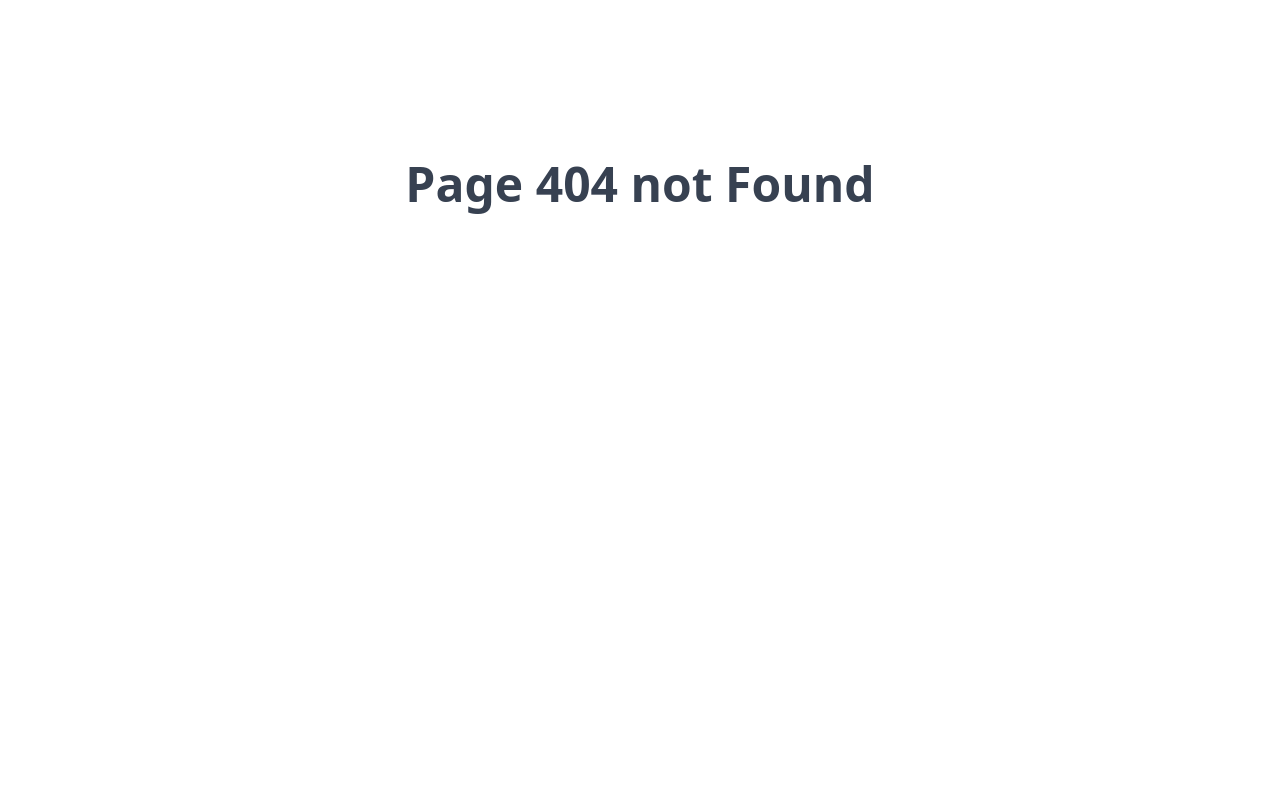
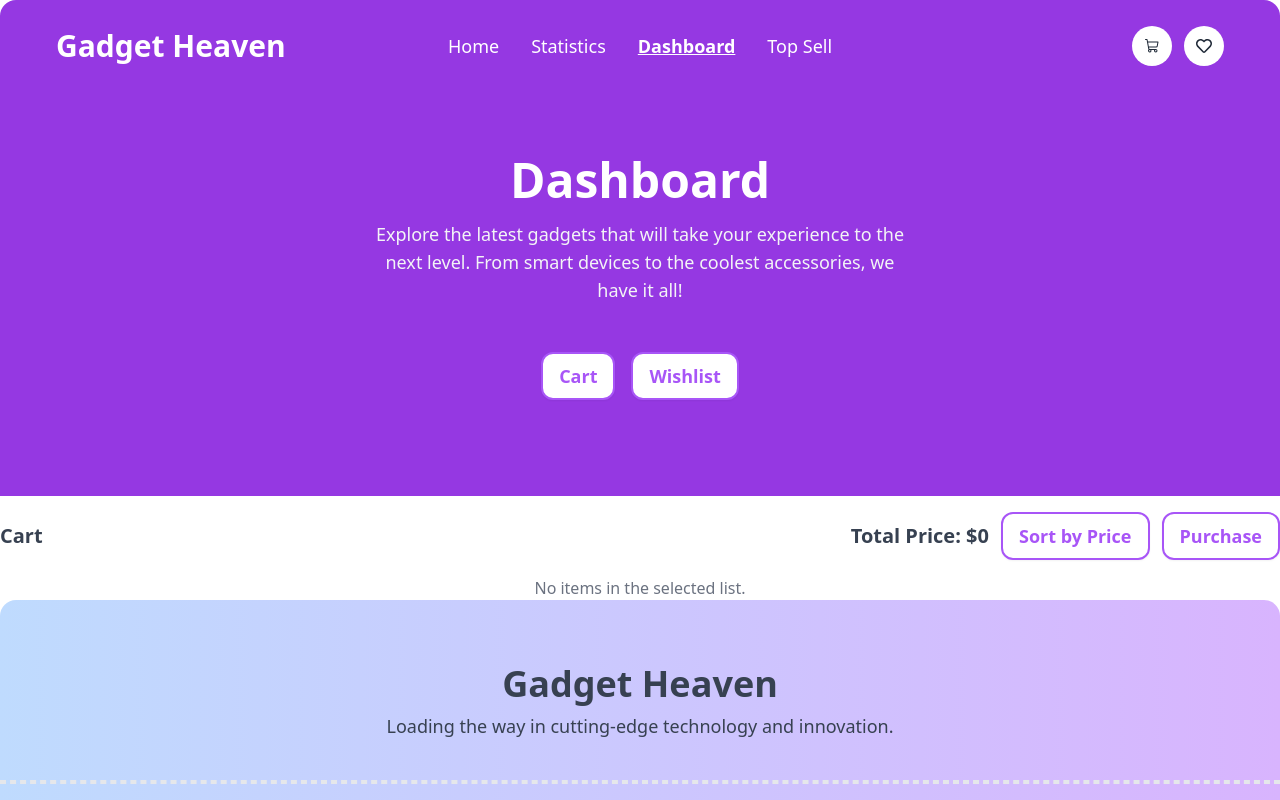
Before and after one commit to Jubayerhusain/Gadget-Haven-t, a React (Vite) app: page /dashBoard in a window 1280 px wide. Before the commit this address had no page. Shown: the top 800 px of the page. Built offline with nearby package versions, Linux system fonts and the light colour scheme.

Commit message:
dashbord container done

```diff
--- /dev/null
+++ b/src/components/DashBord/DashBord.jsx
@@ -0,0 +1,208 @@
+import { useEffect, useState } from "react";
+import { useLoaderData } from "react-router-dom";
+import {
+  getStoredProductList,
+  getStoredWishList,
+  // Add any required local storage utility functions if necessary
+} from "../../utilitis/localStorage";
+
+function DashBord() {
+  const allProducts = useLoaderData();
+  const [cartList, setCartList] = useState([]);
+  const [wishlist, setWishlist] = useState([]);
+  const [currentList, setCurrentList] = useState([]);
+  const [totalPrice, setTotalPrice] = useState(0);
+  const [isCartView, setIsCartView] = useState(true);
+
+  useEffect(() => {
+    const storedProductList = getStoredProductList();
+    const storedProductListInt = storedProductList.map((id) => parseInt(id));
+
+    const productListFilter = allProducts.filter((product) =>
+      storedProductListInt.includes(product.id)
+    );
+    setCartList(productListFilter);
+
+    const storedWishlist = getStoredWishList();
+    const storedWishlistInt = storedWishlist.map((id) => parseInt(id));
+
+    const wishlistFilter = allProducts.filter((product) =>
+      storedWishlistInt.includes(product.id)
+    );
+    setWishlist(wishlistFilter);
+
+    if (productListFilter.length > 0) {
+      setCurrentList(productListFilter);
+      const priceSum = productListFilter.reduce(
+        (total, product) => total + product.price,
+        0
+      );
+      setTotalPrice(priceSum);
+    } else {
+      setCurrentList(wishlistFilter);
+      setTotalPrice(0);
+    }
+  }, [allProducts]);
+
+  const showCart = () => {
+    setIsCartView(true);
+    setCurrentList(cartList);
+    const priceSum = cartList.reduce((total, product) => total + product.price, 0);
+    setTotalPrice(priceSum);
+  };
+
+  const showWishlist = () => {
+    setIsCartView(false);
+    setCurrentList(wishlist);
+    setTotalPrice(0);
+  };
+
+  const sortByPrice = () => {
+    const sortedList = [...currentList].sort((a, b) => a.price - b.price);
+    setCurrentList(sortedList);
+  };
+
+  // Function to handle item deletion
+  const deleteItem = (itemId) => {
+    if (isCartView) {
+      const updatedCartList = cartList.filter((item) => item.id !== itemId);
+      setCartList(updatedCartList);
+      setCurrentList(updatedCartList);
+      const priceSum = updatedCartList.reduce(
+        (total, product) => total + product.price,
+        0
+      );
+      setTotalPrice(priceSum);
+      // Update local storage if necessary
+      // saveProductList(updatedCartList.map((item) => item.id));
+    } else {
+      const updatedWishlist = wishlist.filter((item) => item.id !== itemId);
+      setWishlist(updatedWishlist);
+      setCurrentList(updatedWishlist);
+      // Update local storage if necessary
+      // saveWishList(updatedWishlist.map((item) => item.id));
+    }
+  };
+
+  return (
+    <div className="min-h-[500px]">
+      <div className="bg-[#9538E2] min-h-400px py-12">
+        <h1 className="text-center font-bold text-5xl text-white my-4">
+          Dashboard
+        </h1>
+        <p className="text-center w-5/12 mx-auto text-lg font-normal text-gray-100">
+          Explore the latest gadgets that will take your experience to the next
+          level. From smart devices to the coolest accessories, we have it all!
+        </p>
+        <div className="flex space-x-4 justify-center my-12">
+          <button
+            className="btn rounded-xl text-lg bg-white text-purple-500 border-2 border-purple-500 hover:border-white hover:bg-purple-500 hover:text-white"
+            onClick={showCart}
+          >
+            Cart
+          </button>
+          <button
+            className="btn rounded-xl text-lg bg-white text-purple-500 border-2 border-purple-500 hover:border-white hover:bg-purple-500 hover:text-white"
+            onClick={showWishlist}
+          >
+            Wishlist
+          </button>
+        </div>
+      </div>
+      <div>
+        {isCartView ? (
+          <div className="flex justify-between items-center">
+            <h1 className="text-xl font-bold text-gray-700">Cart</h1>
+            <div className="text-center my-4 flex justify-end space-x-3 items-center">
+              <p className="text-xl font-bold text-gray-700">
+                Total Price: ${totalPrice}
+              </p>
+              <button
+                className="btn rounded-xl text-lg bg-white text-purple-500 border-2 border-purple-500 hover:border-white hover:bg-purple-500 hover:text-white"
+                onClick={sortByPrice}
+              >
+                Sort by Price
+              </button>
+              <button className="btn rounded-xl text-lg bg-white text-purple-500 border-2 border-purple-500 hover:border-white hover:bg-purple-500 hover:text-white">
+                Purchase
+              </button>
+            </div>
+          </div>
+        ) : (
+          <h1 className="text-xl font-bold text-gray-700 my-6">Wishlist</h1>
+        )}
+
+        {currentList.length > 0 ? (
+          currentList.map((item) => (
+            <div key={item.id} className="border rounded-md p-4 m-2 shadow-md">
+              <div>
+              <div className="border-2 rounded-2xl p-8 flex space-x-4">
+                <img className="w-52 h-52" src={item.img} alt="" />
+                <div>
+                  <h2 className="text-xl font-semibold text-gray-700">
+                    {item.brand}
+                  </h2>
+                  <p className="text-lg font-semibold text-gray-600">
+                    {item.description}
+                  </p>
+                  <p className="font-semibold text-gray-600">
+                    Model: {item.model}
+                  </p>
+                  <p className="font-semibold text-gray-600">
+                    Price: ${item.price}
+                  </p>
+                  <div className="flex space-x-3 items-center">
+                    <div className="rating">
+                      <input
+                        type="radio"
+                        name={`rating-${item.id}`}
+                        className="mask mask-star-2 bg-purple-500"
+                      />
+                      <input
+                        type="radio"
+                        name={`rating-${item.id}`}
+                        className="mask mask-star-2 bg-purple-500"
+                      />
+                      <input
+                        type="radio"
+                        name={`rating-${item.id}`}
+                        className="mask mask-star-2 bg-purple-500"
+                      />
+                      <input
+                        type="radio"
+                        name={`rating-${item.id}`}
+                        className="mask mask-star-2 bg-purple-500"
+                        defaultChecked
+                      />
+                      <input
+                        type="radio"
+                        name={`rating-${item.id}`}
+                        className="mask mask-star-2 bg-purple-500"
+                      />
+                    </div>
+                    <p className="bg-gray-100 rounded-full inline-block px-4 py-2 border-2 border-white">
+                      {item.rating}
+                    </p>
+                  </div>
+                  <button
+                    className="mt-4 btn rounded-xl text-lg bg-red-500 text-white hover:bg-red-600"
+                    onClick={() => deleteItem(item.id)}
+                  >
+                    Delete
+                  </button>
+                </div>
+              </div>
+              </div>
+            </div>
+          ))
+        ) : (
+          <p className="text-center text-gray-500">
+            No items in the selected list.
+          </p>
+        )}
+      </div>
+    </div>
+  );
+}
+
+export default DashBord;
--- a/src/components/Header/Navber.jsx
+++ b/src/components/Header/Navber.jsx
@@ -30,7 +30,7 @@ function Navber() {
       </li>
       <li>
         <NavLink
-          to="/dashboard"
+          to="/dashBoard"
           className={({ isActive }) =>
             isActive ? "text-white font-bold underline" : "text-white"
           }
--- a/src/components/ProductDetails/ProductDetails.jsx
+++ b/src/components/ProductDetails/ProductDetails.jsx
@@ -1,13 +1,17 @@
 /* eslint-disable no-unused-vars */
+import { RiHeartAdd2Line } from "react-icons/ri";
+import { HiMiniShoppingCart } from "react-icons/hi2";
+
 import { useLoaderData, useParams } from "react-router-dom";
+import { addToStoredProductList, AddToStoredWishList } from "../../utilitis/localStorage";
 
 function ProductDetails() {
   const { Id } = useParams();
   const ProductID = parseInt(Id);
   const allProduct = useLoaderData();
   const findData = allProduct.find((data) => data.id === ProductID);
-  console.log(findData);
   const {
+    id,
     brand,
     model,
     storage,
@@ -19,7 +23,19 @@ function ProductDetails() {
     description,
     category,
     rating,
-  }= findData;
+  } = findData;
+
+  //handle add to cart btn function
+  const handleAddToCart = (id) => {
+    addToStoredProductList(id);
+    console.log(id);
+
+  };
+   const handleAddToWishlist = (id) => {
+    AddToStoredWishList(id);
+    console.log(id);
+
+  };
   return (
     <div className="min-h-[850px]">
       <div className=" bg-[#9538E2] min-h-[400px] rounded-2xl relative">
@@ -37,7 +53,11 @@ function ProductDetails() {
           <div className="w-[1000px] h-[520px] border-2 bg-[#FFFFFF]/20 border-white rounded-xl p-6 shadow-2xl">
             <div className=" flex justify-between bg-[#FFFFFF] rounded-xl p-5">
               <figure className="bg-purple-200 p-10 mr-8 rounded-2xl">
-                <img className="w-96 h-full rounded-lg " src={img} alt={brand} />
+                <img
+                  className="w-96 h-full rounded-lg "
+                  src={img}
+                  alt={brand}
+                />
               </figure>
               <div className="space-y-2">
                 <div>
@@ -75,7 +95,7 @@ function ProductDetails() {
                   </p>
                 </div>
                 <div>
-                <h1 className="text-xl font-bold text-gray-700">Rating</h1>
+                  <h1 className="text-xl font-bold text-gray-700">Rating</h1>
                   <div className="flex space-x-2 items-center">
                     <div className="rating">
                       <input
@@ -110,8 +130,15 @@ function ProductDetails() {
                     </p>
                   </div>
                   <div className="flex space-x-2 mt-2">
-                    <button className="btn bg-purple-500 rounded-3xl text-white ">Add To Card </button>
-                    <button className="btn border-2 rounded-3xl text-black ">Love</button>
+                    <button
+                      onClick={() => handleAddToCart(id)}
+                      className="btn bg-purple-500 rounded-3xl text-white hover:bg-purple-950"
+                    >
+                      Add To Card <HiMiniShoppingCart />{" "}
+                    </button>
+                    <button onClick={() => handleAddToWishlist(id)} className="btn text-xl border-2 rounded-3xl text-black hover:bg-purple-100">
+                      <RiHeartAdd2Line />
+                    </button>
                   </div>
                 </div>
               </div>
--- a/src/main.jsx
+++ b/src/main.jsx
@@ -6,39 +6,46 @@ import Layout from "./components/Layout/Layout";
 import Home from "./components/Home/Home";
 import AllProduct from "./components/AllProduct/AllProducts";
 import ProductDetails from "./components/ProductDetails/ProductDetails";
+import DashBord from "./components/DashBord/DashBord";
+
 
 const router = createBrowserRouter([
   {
     path: "/",
-    element: <Layout></Layout>,
+    element: <Layout />,
     errorElement: (
       <h1 className="text-5xl text-gray-700 font-bold text-center mt-40">
-        Page 404 not Found{" "}
+        Page 404 not Found
       </h1>
     ),
     children: [
       {
         path: "/",
-        element: <Home></Home>,
+        element: <Home />,
         loader: () => fetch(`/categories.json`),
         children: [
           {
             path: "/",
-            element: <AllProduct></AllProduct>,
+            element: <AllProduct />,
             loader: () => fetch(`/allProducts.json`),
           },
           {
             path: "/category/:category",
-            element: <AllProduct></AllProduct>,
+            element: <AllProduct />,
             loader: () => fetch(`/allProducts.json`),
           },
         ],
       },
       {
-        path:"/product/:Id",
-        element: <ProductDetails></ProductDetails>,
-        loader:()=>fetch(`/allProducts.json`)
-      }
+        path: "/product/:Id",
+        element: <ProductDetails />,
+        loader: () => fetch(`/allProducts.json`),
+      },
+      {
+        path: "/dashBoard",
+        element: <DashBord />,
+        loader: () => fetch(`/allProducts.json`)
+      },
     ],
   },
 ]);
--- /dev/null
+++ b/src/utilitis/localStorage.js
@@ -0,0 +1,43 @@
+// get the item from localStorage
+const getStoredProductList = () => {
+    const getProductList = localStorage.getItem('product-list');
+    if (getProductList) {
+        return JSON.parse(getProductList);
+    }
+    return [];
+}
+
+// set the item to product list
+const addToStoredProductList = (id) => {
+    console.log(id);
+    const storedProductList = getStoredProductList();
+
+    if (!storedProductList.includes(id)) {
+        storedProductList.push(id);
+        localStorage.setItem('product-list', JSON.stringify(storedProductList));
+        alert('Product added successfully');
+    } else {
+        alert('This product already exists');
+    }
+};
+// get the item from localStorage
+const getStoredWishList = () => {
+    const getWishList = localStorage.getItem('wish-list');
+    if (getWishList) {
+        return JSON.parse(getWishList);
+    }
+    return [];
+}
+
+// set the item to product list
+const AddToStoredWishList = (id) => {
+    const storedWishList = getStoredWishList();
+
+    if (!storedWishList.includes(id)) {
+        storedWishList.push(id);
+        localStorage.setItem('wish-list', JSON.stringify(storedWishList));
+        alert('Wish list added successfully');
+    }
+};
+
+export { addToStoredProductList, getStoredProductList, AddToStoredWishList, getStoredWishList};
```
